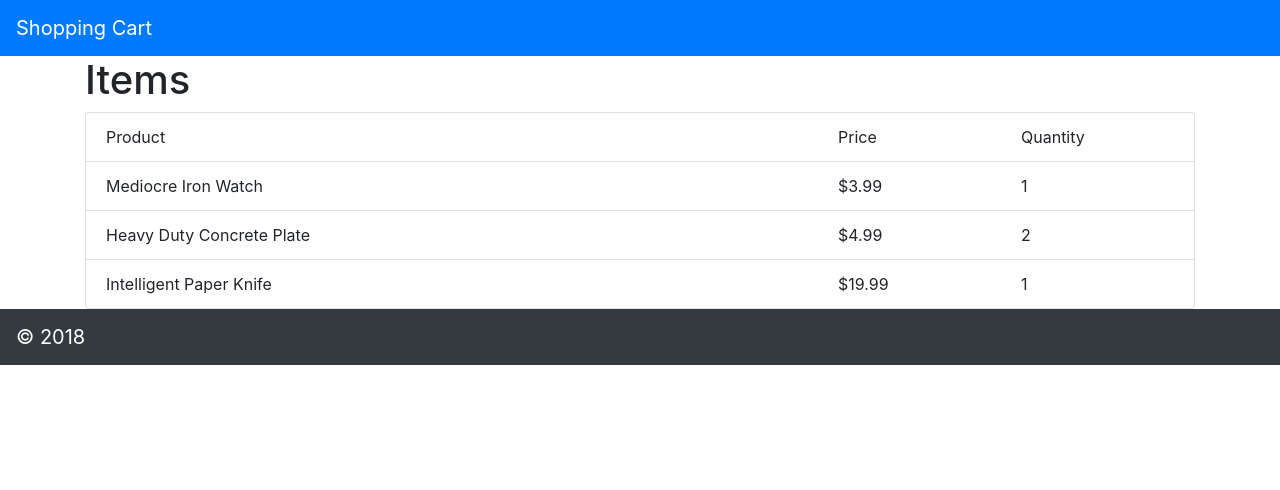
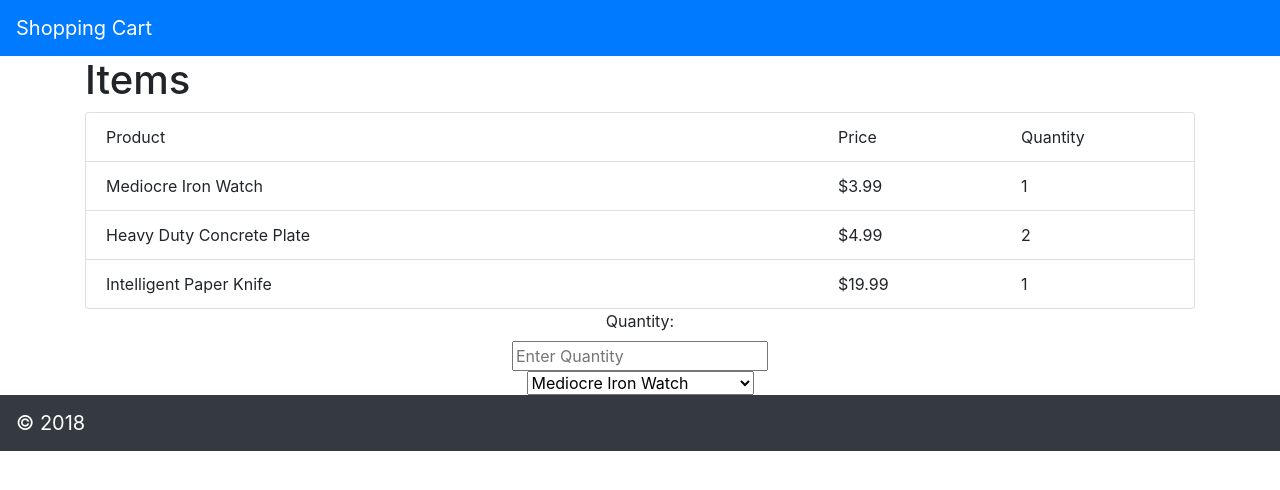
Before and after one commit to easterjd/shopping-cart, a React (Create React App) app: page / in a window 1280 px wide. Shown: the top 490 px of the page. Built offline with nearby package versions, Linux system fonts and the light colour scheme.

Commit message:
Almost done adding a react form

```diff
--- a/src/App.js
+++ b/src/App.js
@@ -3,14 +3,47 @@ import './App.css';
 import CartHeader from './components/CartHeader'
 import CartFooter from './components/CartFooter'
 import CartItems from './components/CartItems'
+import AddItem from './components/AddItem'
 
 
 class App extends Component {
+  constructor (props) {
+    super(props)
+    this.state = {
+      products: [
+        { id: 40, name: 'Mediocre Iron Watch', priceInCents: 399 },
+        { id: 41, name: 'Heavy Duty Concrete Plate', priceInCents: 499 },
+        { id: 42, name: 'Intelligent Paper Knife', priceInCents: 1999 },
+        { id: 43, name: 'Small Aluminum Keyboard', priceInCents: 2500 },
+        { id: 44, name: 'Practical Copper Plate', priceInCents: 1000 },
+        { id: 45, name: 'Awesome Bronze Pants', priceInCents: 399 },
+        { id: 46, name: 'Intelligent Leather Clock', priceInCents: 2999 },
+        { id: 47, name: 'Ergonomic Bronze Lamp', priceInCents: 40000 },
+        { id: 48, name: 'Awesome Leather Shoes', priceInCents: 3990 },
+      ],
+      cartItems: [
+        { id: 1, product: { id: 40, name: 'Mediocre Iron Watch', priceInCents: 399 }, quantity: 1 },
+        { id: 2, product: { id: 41, name: 'Heavy Duty Concrete Plate', priceInCents: 499 }, quantity: 2 },
+        { id: 3, product: { id: 42, name: 'Intelligent Paper Knife', priceInCents: 1999 }, quantity: 1 },
+      ]
+    }
+  }
+
+  addProd = (product) => {
+    this.setState(prevState => {
+      return {
+        cartItems: this.state.cartItems.concat(product),
+        products: this.state.products
+      }
+    })
+  }
+
   render() {
     return (
       <div className="App">
         <CartHeader />
-        <CartItems />
+        <CartItems cartItemsList={this.state.cartItems} />
+        <AddItem addProduct={this.addProd} products={this.state.products}/>
         <CartFooter copyright="2018"/>
       </div>
     );
--- /dev/null
+++ b/src/components/AddItem.js
@@ -0,0 +1,61 @@
+import React, { Component } from 'react';
+import 'bootstrap/dist/css/bootstrap.min.css';
+
+class AddItem extends Component {
+  constructor(props) {
+    super(props)
+    this.state = {
+      quantity: null,
+      product: null
+    }
+  }
+
+  handleChange = (e) => {
+    this.setState({
+      [e.target.name]: e.target.value,
+     });
+    console.log(this.state)
+  }
+
+
+  render() {
+    return (
+      <form onSubmit={this.props.addProduct}>
+        <QuantControl
+          name="Quantity"
+          type="text"
+          placeholder="Enter Quantity"
+          onChange={this.handleChange}
+        />
+        <ProdDrop
+          products={this.props.products}
+          placeholder="Select A Product"
+          onChange={this.handleChange}
+        />
+      </form>
+    );
+  }
+}
+
+const QuantControl = (props) => {
+  return (
+    <div className="text-center">
+      <label for={props.name}>{props.name}:</label><br/>
+      <input type={props.type} name={props.name} placeholder={props.placeholder} onChange={props.onChange} />
+    </div>
+  )
+}
+
+const ProdDrop = (props) => {
+  const products = props.products
+  const options = products.map(prod => (<option value={prod.name}>{prod.name}</option>))
+  return (
+    <div className="text-center">
+      <select name="{props.name}" placeholder={props.placeholder}>
+        {options}
+      </select>
+    </div>
+  )
+}
+
+export default AddItem
--- a/src/components/CartItemComp.js
+++ b/src/components/CartItemComp.js
@@ -1,9 +1,9 @@
 import React from 'react'
 import 'bootstrap/dist/css/bootstrap.min.css';
 
-const CartItemComp = ({key, prodId, name, priceInCents, quant}) => {
-  return (<div className="list-group-item">
-            <div class="row">
+const CartItemComp = ({prodId, name, priceInCents, quant}, index) => {
+  return (<div key={index} className="list-group-item">
+            <div className="row">
               <div className="col-md-8">{name}</div>
               <div className="col-md-2">${priceInCents / 100}</div>
               <div className="col-md-2">{quant}</div>
--- a/src/components/CartItems.js
+++ b/src/components/CartItems.js
@@ -2,17 +2,14 @@ import React from 'react'
 import 'bootstrap/dist/css/bootstrap.min.css';
 import CartItemComp from './CartItemComp'
 
-const CartItems = () => {
-  const cartItemsList = [
-    { id: 1, product: { id: 40, name: 'Mediocre Iron Watch', priceInCents: 399 }, quantity: 1 },
-    { id: 2, product: { id: 41, name: 'Heavy Duty Concrete Plate', priceInCents: 499 }, quantity: 2 },
-    { id: 3, product: { id: 42, name: 'Intelligent Paper Knife', priceInCents: 1999 }, quantity: 1 },
-  ]
-  const items = cartItemsList.map(item => <CartItemComp key={item.id} prodId={item.product.id} name={item.product.name} priceInCents={item.product.priceInCents} quant={item.quantity} />)
+const CartItems = (props) => {
+
+  const cartItemsList = props.cartItemsList
+  const items = cartItemsList.map(item => <CartItemComp prodId={item.product.id} name={item.product.name} priceInCents={item.product.priceInCents} quant={item.quantity} />)
   return (<div className="container">
             <h1>Items</h1>
             <div className="list-group">
-              <div class="list-group-item">
+              <div className="list-group-item">
                 <div className="row">
                   <div className="col-md-8">Product</div>
                   <div className="col-md-2">Price</div>
```
